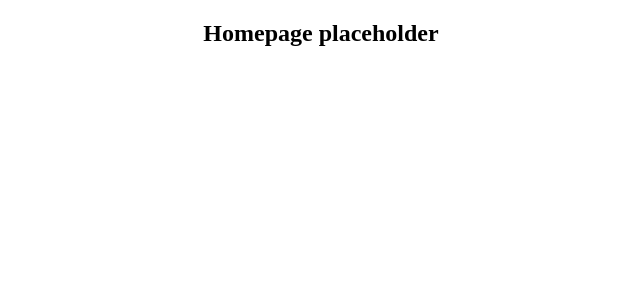
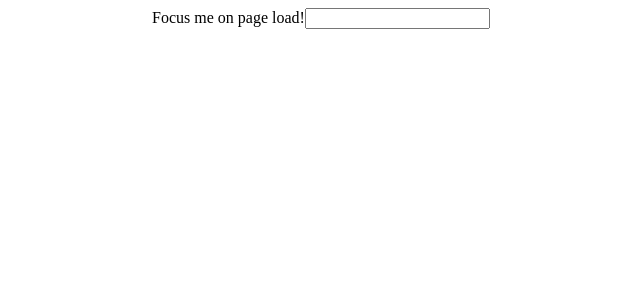
Before and after one commit to marinaaglic/react-exercises, a React (Vite) app: page /focus-input in a window 1280 px wide. Shown: the top 300 px of the page, without its empty margins (319-959 px from the left). Built offline with nearby package versions, Linux system fonts and the light colour scheme.

Commit message:
initialized focus-input exercise with task

```diff
--- /dev/null
+++ b/src/pages/FocusInput.tsx
@@ -0,0 +1,15 @@
+/* TASK
+Focus an input upon a component mounting
+useRef - for interaction with the actual DOM
+Requirements:
+- Upon page load, focus the input
+*/
+
+const FocusInput = () => (
+  <div>
+    <label htmlFor="focused-input">Focus me on page load!</label>
+    <input name="focused-input"></input>
+  </div>
+);
+
+export default FocusInput;
--- a/src/routes/AppRoutes.tsx
+++ b/src/routes/AppRoutes.tsx
@@ -1,6 +1,7 @@
 import { Routes, Route } from "react-router-dom";
 import Home from "../pages/Home";
 import ColorRenderer from "../pages/ColorRenderer";
+import FocusInput from "../pages/FocusInput";
 
 const AppRoutes = () => {
   return (
@@ -8,6 +9,7 @@ const AppRoutes = () => {
       <Routes>
         <Route path="*" element={<Home />} />
         <Route path="/color-renderer" element={<ColorRenderer />} />
+        <Route path="/focus-input" element={<FocusInput />} />
       </Routes>
     </div>
   );
```
